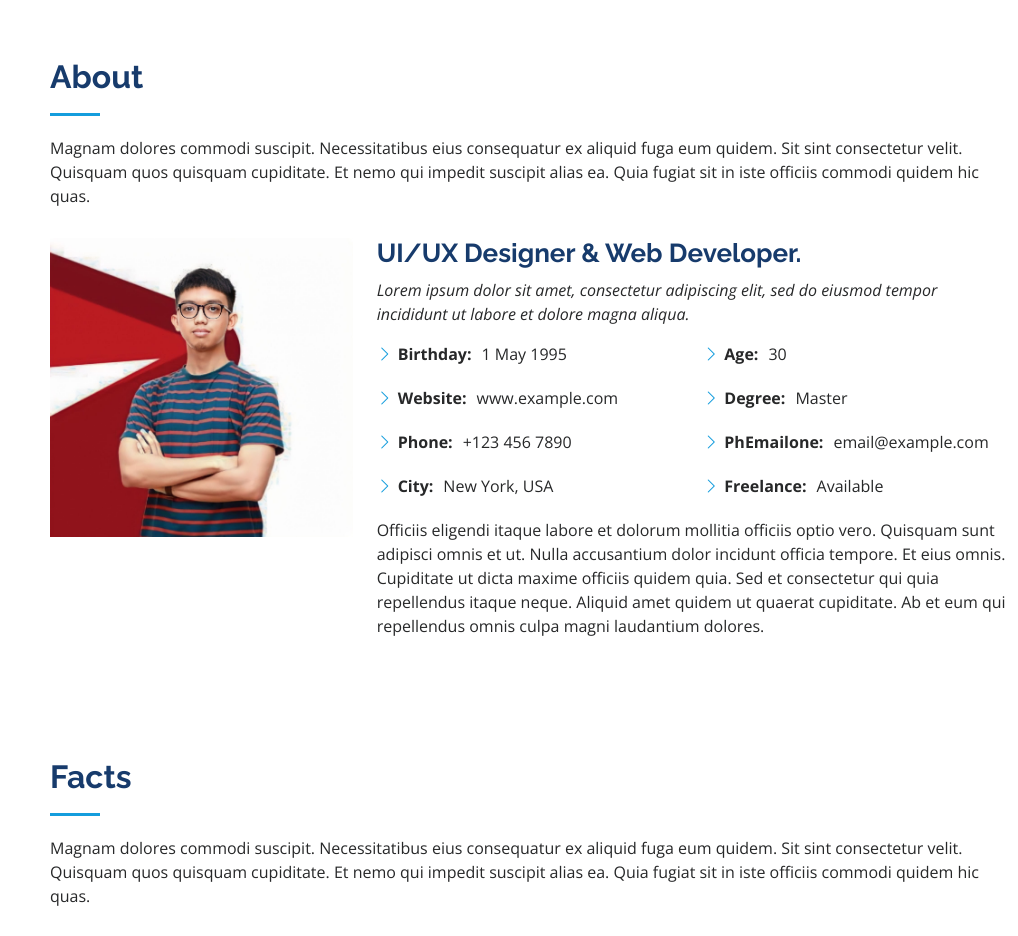
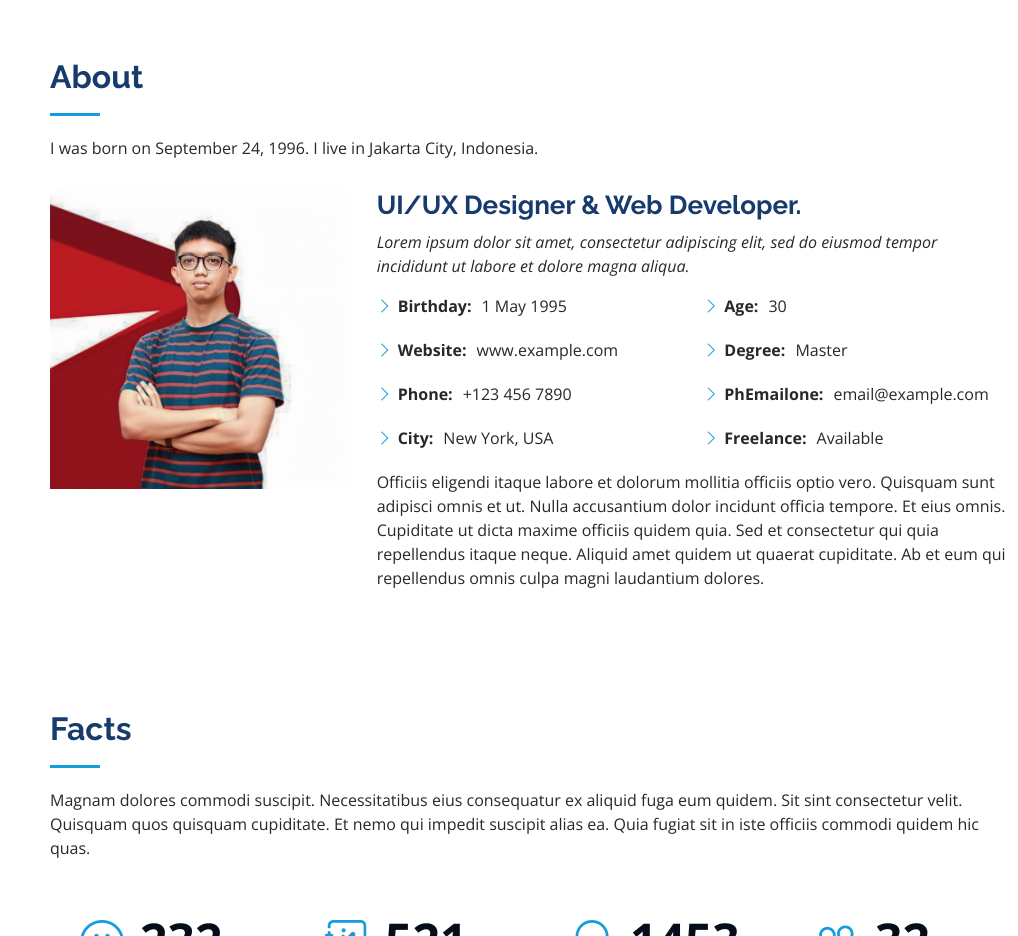
Before and after one commit to yogabagas/yogabagas.github.io, a plain HTML site: page index.html in a window 1280 px wide. Shown: the part 802-1738 px from the top of the page, without its empty margins (262-1280 px from the left). Drawn offline with nearby package versions, Linux system fonts and the light colour scheme.

Commit message:
update about

```diff
--- a/index.html
+++ b/index.html
@@ -86,7 +86,7 @@
 
         <div class="section-title">
           <h2>About</h2>
-          <p>Magnam dolores commodi suscipit. Necessitatibus eius consequatur ex aliquid fuga eum quidem. Sit sint consectetur velit. Quisquam quos quisquam cupiditate. Et nemo qui impedit suscipit alias ea. Quia fugiat sit in iste officiis commodi quidem hic quas.</p>
+          <p>I was born on September 24, 1996. I live in Jakarta City, Indonesia.</p>
         </div>
 
         <div class="row">
```
